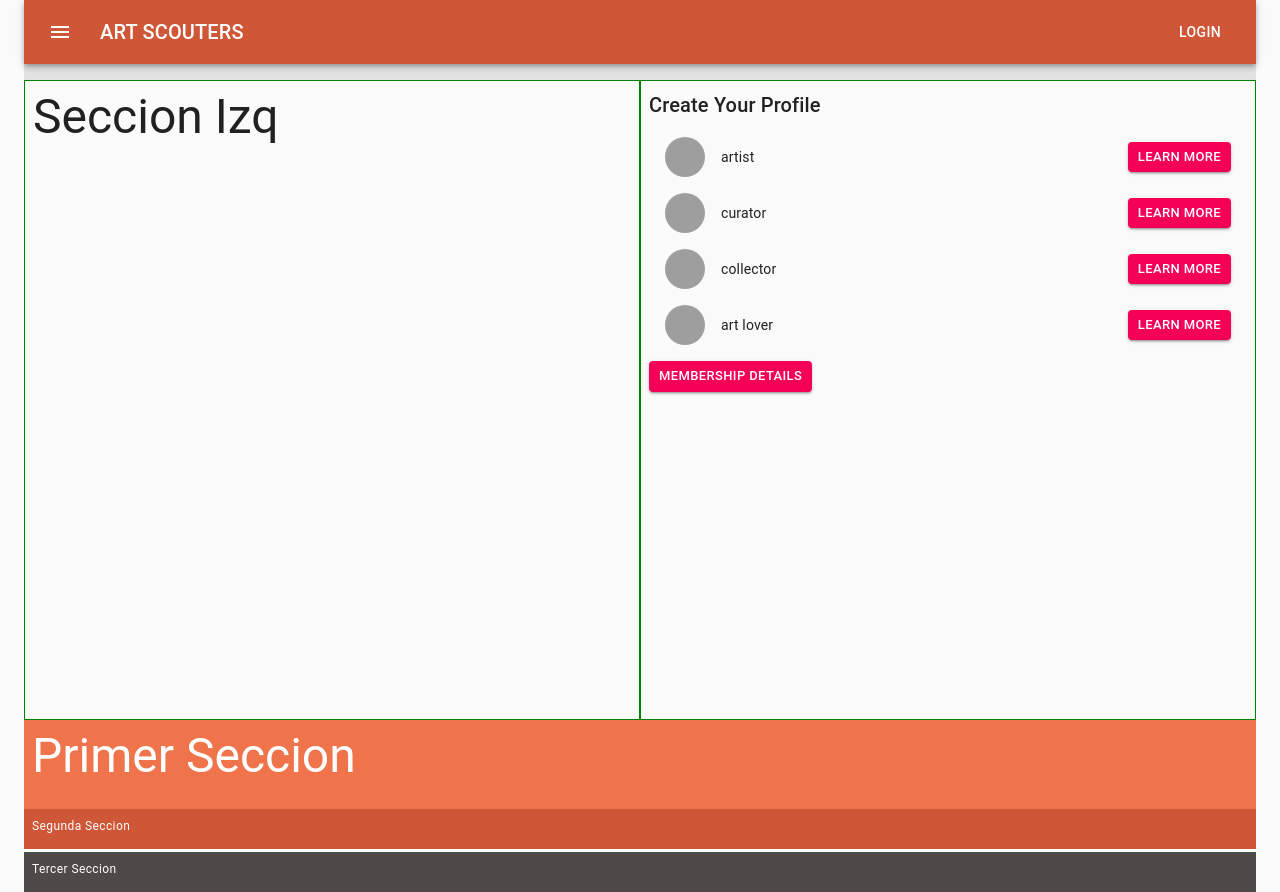
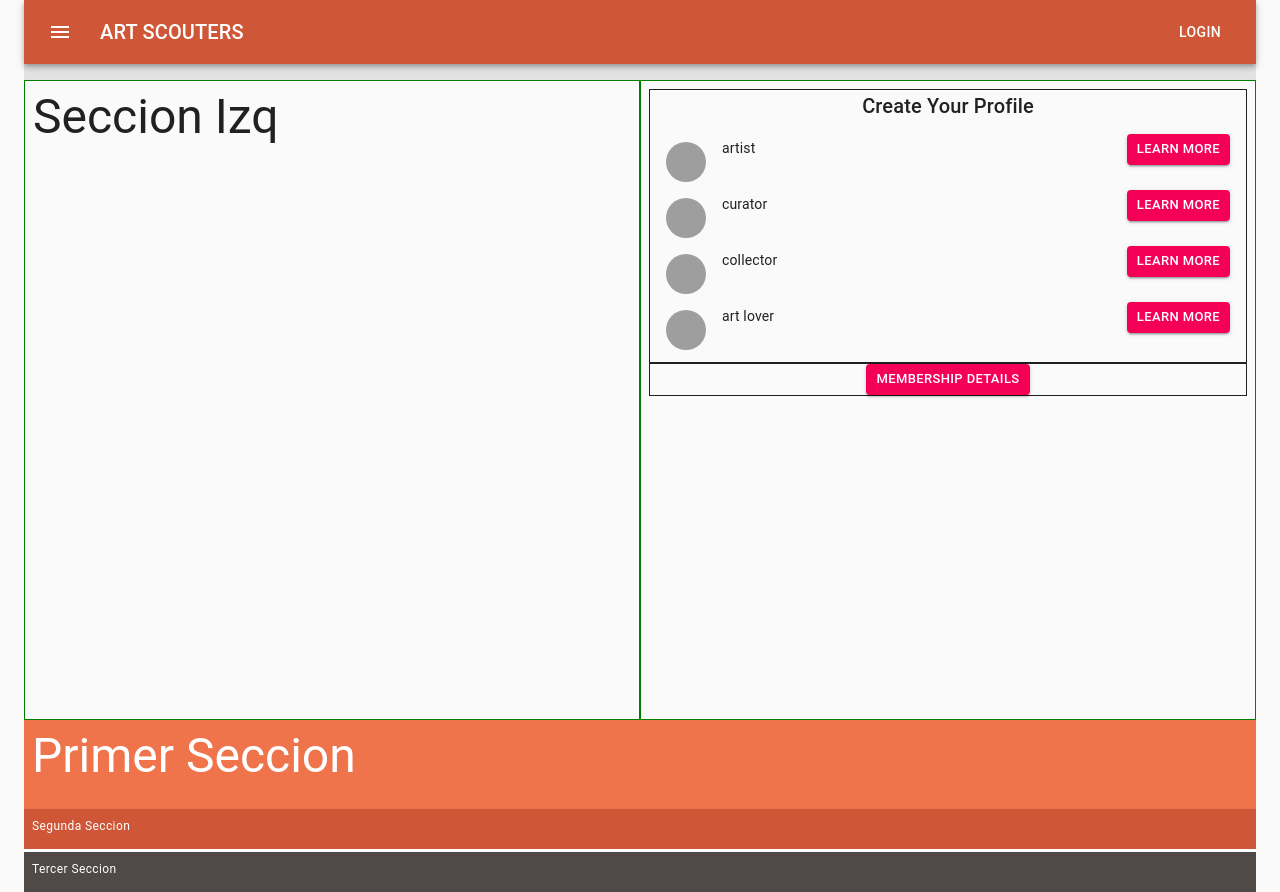
Before and after one commit to ekonotek/scout, a React (Create React App) app: page / in a window 1280 px wide. Built offline with nearby package versions, Linux system fonts and the light colour scheme; grey boxes are pictures that could not be loaded.

Commit message:
alignment

```diff
--- a/src/Components/derecha.js
+++ b/src/Components/derecha.js
@@ -18,11 +18,14 @@ return(
 <Box container>
 {/* <pre>memberRoles: {JSON.stringify(memberRoles,null,2)}</pre> */}
 
-<Box>
+{/* <Box> */}
 <RoleList memberRoles={memberRoles} />
-</Box>
-<Box>
-<Button size="small" variant="contained" color="secondary" >Membership Details</Button>
+{/* </Box> */}
+<Box align="center" border={1}>
+  <Button size="small" variant="contained"
+          color="secondary" >
+            Membership Details
+  </Button>
 
 </Box>
 
--- a/src/Components/roleList.js
+++ b/src/Components/roleList.js
@@ -1,6 +1,7 @@
 import React from "react";
 import {
   Avatar,
+  Box,
   List,
   ListItem,
   Divider,
@@ -17,12 +18,16 @@ export default function RoleList(props) {
 
 return(
   // <pre> ListItem-List memberRoles: {JSON.stringify(memberRoles,null,2)}</pre>
-<React.Fragment>
-      <Typography variant="h6" component="div">
+<Box border={1}>
+      <Typography variant="h6" align="center">
           Create Your Profile
       </Typography>
 
-        <List display="flex" flexWrap="wrap" justifyContent="flex-start">
+        <List
+              // display="flex"
+              // flexWrap="wrap"
+              // justifyContent="flex-start"
+        >
           {memberRoles &&
             memberRoles.data.map((member, i) => (
 
@@ -35,6 +40,6 @@ return(
               ))
             }
         </List>
-            </React.Fragment>
+</Box>
       )
 }
--- a/src/Components/roleListItem.js
+++ b/src/Components/roleListItem.js
@@ -17,9 +17,7 @@ export default function RoleListItem(props) {
   const urlFile = "https://zl3yo.csb.app" + "/images/account.svg";
 
   return (
-  <React.Fragment>
-
-    <ListItem>
+    <ListItem alignItems="flex-start" dense="true">
       <ListItemAvatar>
         <Avatar alt="Remy Sharp" src={urlFile} />
       </ListItemAvatar>
@@ -30,6 +28,5 @@ export default function RoleListItem(props) {
         />
       <Button size="small" variant="contained" color="secondary" >Learn More</Button>
     </ListItem>
-  </React.Fragment>
   );
 }
```
